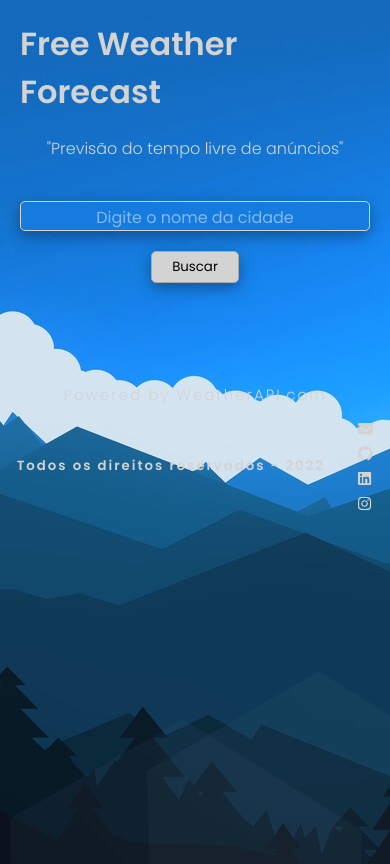
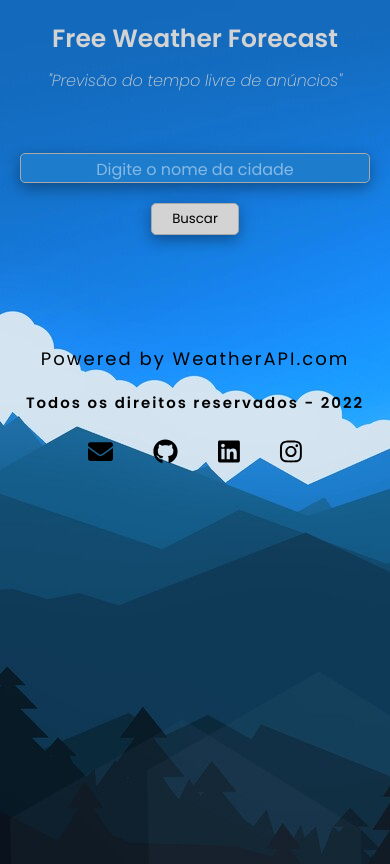
Before and after one commit to Alex-Lima84/weather-api-website, a plain HTML site: page index.html in a window 390 px wide. Drawn offline with Linux system fonts and the light colour scheme.

Commit message:
styling modification

```diff
--- a/src/css/style.css
+++ b/src/css/style.css
@@ -5,18 +5,29 @@ body {
     height: 100vh;
 }
 
+header {
+    margin: 20px;
+    color: lightgrey;
+}
+
 header h1 {
     font-size: 40px;
-    text-align: left;
-    margin: 20px;
-    color: lightgrey;
+    margin-bottom: 20px;
 }
 
 header p {
     text-align: center;
     font-size: 20px;
     font-weight:200;
-    color: lightgrey;
+    font-style: italic;
+}
+
+.contact {
+    display: flex;
+    flex-direction: column;
+    flex-wrap: wrap;
+    justify-content: center;
+    align-items: center;
 }
 
 .container {
@@ -28,12 +39,12 @@ header p {
 }
 
 .container .input-search {
-    background-color: #157BDF;
+    background-color: #1D7CCC;
     font-size: 18px;
     height: 30px;
     margin: 20px;
     outline: none;
-    border: 1px solid lightgrey;
+    border: 1px solid darkgrey;
     border-radius: 5px;
     text-align: center;
     box-shadow: rgba(0, 0, 0, 0.35) 0px 5px 15px;
@@ -64,6 +75,7 @@ header p {
     flex-direction: column;
     align-items: center;
     margin: 50px 0;
+    flex-wrap: wrap;
 }
 
 .weather-container h2,
@@ -72,17 +84,22 @@ header p {
 .weather-container p,
 .weather-container span {
     margin: 10px;
+    text-align: center;
 }
 
 .weather-container p,
 .weather-container span {
     font-size: 20px;
+    font-weight: 600;
+    color: #000;
 }
 
 .forecast-section {
     display: flex;
     flex-direction: column;
     align-items: center;
+    color: lightgrey;
+    text-align: center;
 }
 
 .forecast-section .forecast-list {
@@ -114,39 +131,66 @@ header p {
 
 .powered {
     margin-top: 80px;
+    font-weight: 400;
+    font-style: bold;
+    font-size: 20px;
     display: flex;
-    width: 100%;
     justify-content: space-around;
     align-items: center;
     flex-wrap: wrap;
-    color: lightgrey;
+    color: #000;
     letter-spacing: 2px;
 }
 
-.powered .created-by {
-    font-size: 20px;
-    font-weight: 400;
-    margin-bottom: 10px;
+.powered a,
+.powered h5,
+.contact-list li {
+    margin: 10px;
 }
 
-.powered a {
-    font-size: 15px;
-    font-weight: 300;
-    margin-bottom: 10px;
+.contact-list {
+    display: flex;
+}
+
+.contact-list li {
+    font-size: 25px;
 }
 
 @media (max-width: 700px) {
 
 
     header h1 {
-        font-size: 32px;
+        font-size: 25px;
+        text-align: center;
+        margin-bottom: 10px;
     }
 
     header p {
         font-size: 16px;
+        margin-bottom: 40px;
     }
 
     .container {
         margin: 20px 0;
     }
+
+    .weather-container h2,
+    .weather-container h3,
+    .weather-container img,
+    .weather-container p,
+    .weather-container span {
+    margin: 0;
+    }
+
+    .weather-container p {
+        margin-bottom: 10px;
+    }
+    .powered {
+        font-size: 18px;
+        justify-content: center;
+    }
+
+    .powered h5 {
+        text-align: center;
+    }
 }
```
